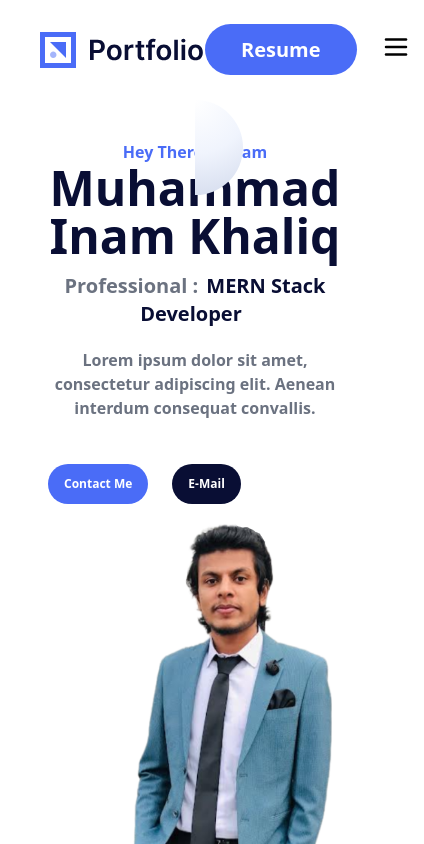
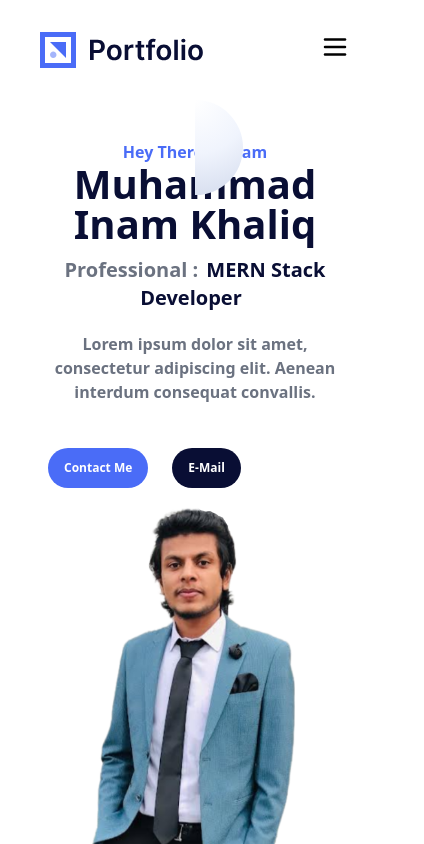
Before and after one commit to inamkhaliq/portfolio, a React (Create React App) app: page / in a window 390 px wide. Shown: the top 844 px of the page, 424 px wide, since content can reach past the window. Built offline with nearby package versions, Linux system fonts and the light colour scheme.

Commit message:
making more responsive

```diff
--- a/src/components/Header/Header.js
+++ b/src/components/Header/Header.js
@@ -56,7 +56,7 @@ const Header = () => {
                             </button>
                         </div>
                     </div>
-                    <div className='md:order-2 order-1'>
+                    <div className='md:order-2 order-1 hidden sm:block'>
                         <a href="" className='px-9 py-3 text-white text-xl rounded-full font-bold transition-all bg-myBlue hover:shadow-lg  duration-300'>
                             Resume
                         </a>
--- a/src/components/Intro/Intro.js
+++ b/src/components/Intro/Intro.js
@@ -9,7 +9,7 @@ const Intro = () => {
                         <div>
                             <h1 className='mb-3 text-myBlue font-bold text-base'>
                                 Hey There 👋 I am
-                                <span className='block text-5xl text-[#090e34] '>Muhammad Inam Khaliq</span>
+                                <span className='block text-[2.5rem] leading-none sm:text-5xl text-[#090e34] '>Muhammad Inam Khaliq</span>
                             </h1>
                             <h2 className='text-xl text-gray-500 font-bold mb-5'>
                                 Professional :
@@ -25,7 +25,7 @@ const Intro = () => {
                         </div>
                     </div>
                     <div className="md:w-1/2 w-full md:relative">
-                        <div className="md:absolute lg:left-32 -bottom-12 z-10 w-96 h-auto ">
+                        <div className="md:absolute lg:left-32 -bottom-12 z-10  sm:w-96 h-auto ">
                             <img
                                 className="w-full h-[413px] object-contain"
                                 // width={}
```
